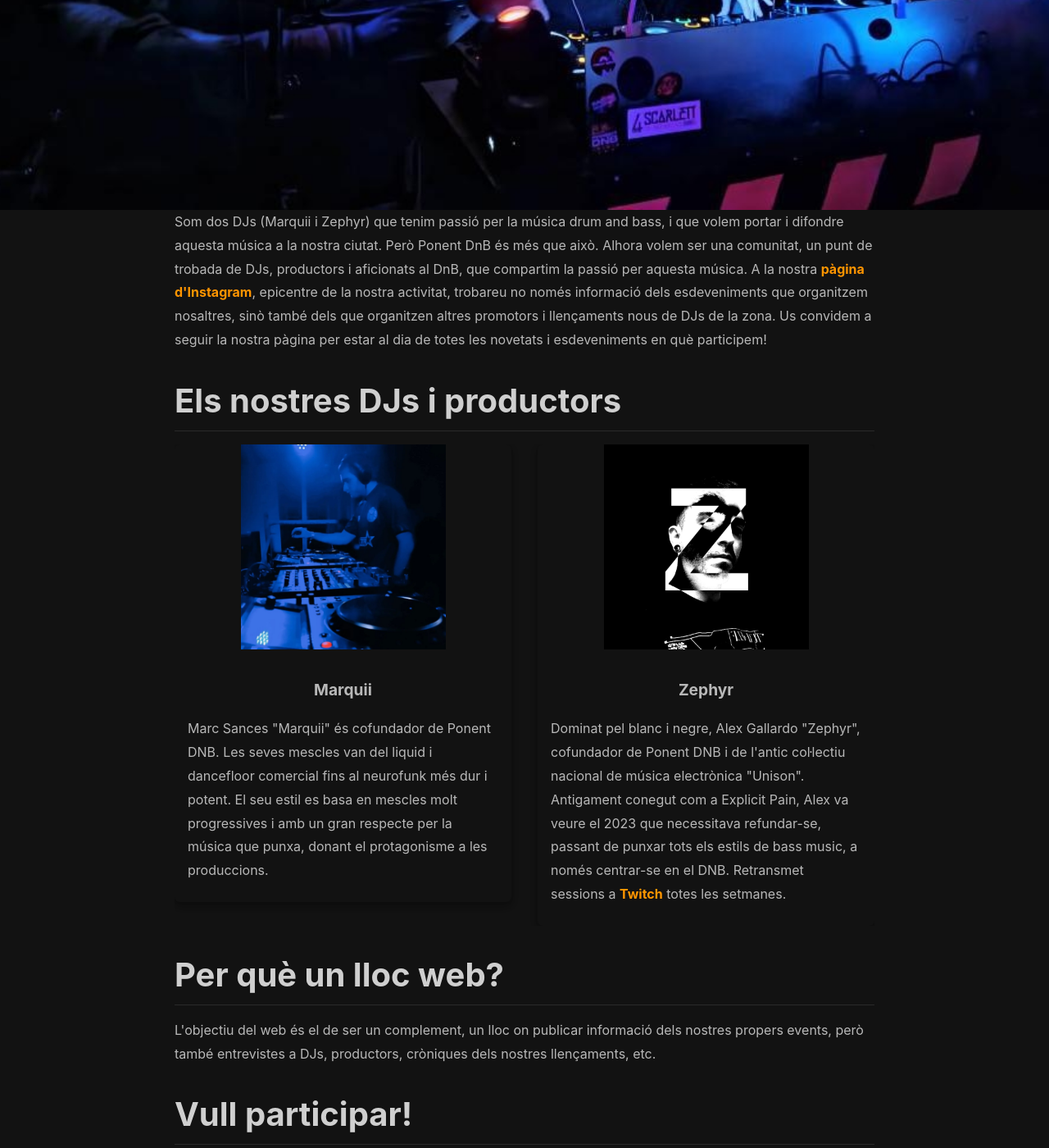
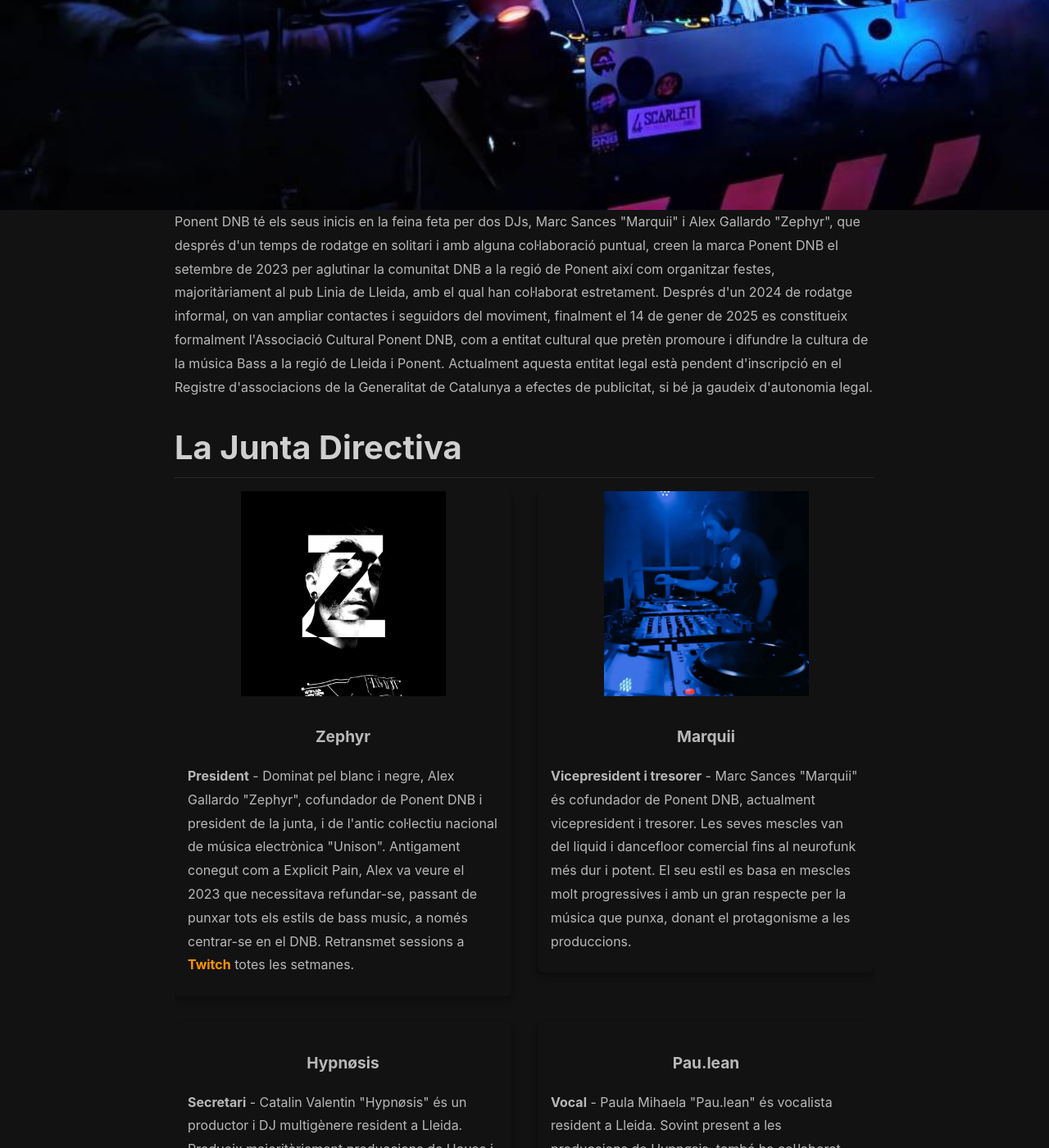
Before and after one commit to ponentdnb/ponentdnb.com, a Jekyll site: the page built from about.html, in a window 1280 px wide and 1400 px high, scrolled down 400 px. Shown: the whole window at 82% size. Built offline with Jekyll 4.4.1, drawn with Linux system fonts in a browser that asks for light colours; nearby versions of some CDN libraries; some of the changed text lies outside the part shown.

Commit message:
Actualitzar sobre nosaltres i esborrar agenda

```diff
--- a/about.html
+++ b/about.html
@@ -31,17 +31,26 @@ article_header:
     src: images/ponentdnb_linia.jpg
 ---
 
-Som dos DJs (Marquii i Zephyr) que tenim passió per la música drum and bass, i que volem portar i difondre aquesta música a la nostra ciutat.
+Ponent DNB té els seus inicis en la feina feta per dos DJs, Marc Sances "Marquii" i Alex Gallardo "Zephyr", que després d'un temps de rodatge en solitari i amb alguna col·laboració puntual, creen la marca Ponent DNB el setembre de 2023 per aglutinar la comunitat DNB a la regió de Ponent així com organitzar festes, majoritàriament al pub Linia de Lleida, amb el qual han col·laborat estretament.
 
-Però Ponent DnB és més que això. Alhora volem ser una comunitat, un punt de trobada de DJs, productors i aficionats al DnB, que compartim la passió per aquesta música.
+Després d'un 2024 de rodatge informal, on van ampliar contactes i seguidors del moviment, finalment el 14 de gener de 2025 es constitueix formalment l'Associació Cultural Ponent DNB, com a entitat cultural que pretèn promoure i difundre la cultura de la música Bass a la regió de Lleida i Ponent. Actualment aquesta entitat legal està pendent d'inscripció en el Registre d'associacions de la Generalitat de Catalunya a efectes de publicitat, si bé ja gaudeix d'autonomia legal.
 
-A la nostra <a href="https://instagram.com/ponent.dnb">pàgina d'Instagram</a>, epicentre de la nostra activitat, trobareu no només informació dels esdeveniments que organitzem nosaltres, sinò també dels que organitzen altres promotors i llençaments nous de DJs de la zona.
-
-Us convidem a seguir la nostra pàgina per estar al dia de totes les novetats i esdeveniments en què participem!
-
-<h1>Els nostres DJs i productors</h1>
+<h1>La Junta Directiva</h1>
 <div class="grid-container">
   <div class="grid grid--p-3">
+    <div class="cell cell--6">
+      <div class="card">
+        <a href="https://instagram.com/z3phyrdnb" class="card__image">
+          <img class="image" style="height: 250px; object-fit: contain" src="images/zephyr.png"/>
+        </a>
+        <div class="card__content">
+          <div class="card__header">
+            <a href="https://instagram.com/z3phyrdnb" style="text-align: center; width: 100%"><h4>Zephyr</h4></a>
+          </div>
+          <p><b>President</b> - Dominat pel blanc i negre, Alex Gallardo "Zephyr", cofundador de Ponent DNB i president de la junta, i de l'antic col·lectiu nacional de música electrònica "Unison". Antigament conegut com a Explicit Pain, Alex va veure el 2023 que necessitava refundar-se, passant de punxar tots els estils de bass music, a només centrar-se en el DNB. Retransmet sessions a <a href="https://twitch.tv/z3phyr_dnb">Twitch</a> totes les setmanes.</p>
+        </div>
+      </div>
+    </div>
     <div class="cell cell--6">
       <div class="card">
         <a href="https://instagram.com/marquii172" class="card__image">
@@ -51,20 +60,27 @@ Us convidem a seguir la nostra pàgina per estar al dia de totes les novetats i
           <div class="card__header">
             <a href="https://instagram.com/marquii172" style="text-align: center; width: 100%"><h4>Marquii</h4></a>
           </div>
-          <p>Marc Sances "Marquii" és cofundador de Ponent DNB. Les seves mescles van del liquid i dancefloor comercial fins al neurofunk més dur i potent. El seu estil es basa en mescles molt progressives i amb un gran respecte per la música que punxa, donant el protagonisme a les produccions.</p>
+          <p><b>Vicepresident i tresorer</b> - Marc Sances "Marquii" és cofundador de Ponent DNB, actualment vicepresident i tresorer. Les seves mescles van del liquid i dancefloor comercial fins al neurofunk més dur i potent. El seu estil es basa en mescles molt progressives i amb un gran respecte per la música que punxa, donant el protagonisme a les produccions.</p>
         </div>
       </div>
     </div>
     <div class="cell cell--6">
       <div class="card">
-        <a href="https://instagram.com/z3phyrdnb" class="card__image">
-          <img class="image" style="height: 250px; object-fit: contain" src="images/zephyr.png"/>
-        </a>
         <div class="card__content">
           <div class="card__header">
-            <a href="https://instagram.com/z3phyrdnb" style="text-align: center; width: 100%"><h4>Zephyr</h4></a>
+            <a href="https://instagram.com/valentinohypnosis.wav" style="text-align: center; width: 100%"><h4>Hypnøsis</h4></a>
           </div>
-          <p>Dominat pel blanc i negre, Alex Gallardo "Zephyr", cofundador de Ponent DNB i de l'antic col·lectiu nacional de música electrònica "Unison". Antigament conegut com a Explicit Pain, Alex va veure el 2023 que necessitava refundar-se, passant de punxar tots els estils de bass music, a només centrar-se en el DNB. Retransmet sessions a <a href="https://twitch.tv/z3phyr_dnb">Twitch</a> totes les setmanes.</p>
+          <p><b>Secretari</b> - Catalin Valentin "Hypnøsis" és un productor i DJ multigènere resident a Lleida. Produeix majoritàriament produccions de House i de Drum & Bass, sobretot de la mà de Pau.lean com a vocalista. Elegit secretari de la Junta.</p>
+        </div>
+      </div>
+    </div>
+    <div class="cell cell--6">
+      <div class="card">
+        <div class="card__content">
+          <div class="card__header">
+            <a href="https://instagram.com/paulean66.music" style="text-align: center; width: 100%"><h4>Pau.lean</h4></a>
+          </div>
+          <p><b>Vocal</b> - Paula Mihaela "Pau.lean" és vocalista resident a Lleida. Sovint present a les produccions de Hypnøsis, també ha col·laborat amb altres productors locals en una varietat de gèneres, com el Drum & Bass, el House i el Trance. Exerceix de vocal de la Junta Directiva de l'associació.</p>
         </div>
       </div>
     </div>
@@ -74,8 +90,8 @@ Us convidem a seguir la nostra pàgina per estar al dia de totes les novetats i
 
 <h1>Per què un lloc web?</h1>
 
-L'objectiu del web és el de ser un complement, un lloc on publicar informació dels nostres propers events, però també entrevistes a DJs, productors, cròniques dels nostres llençaments, etc.
+L'objectiu del web és el de ser un complement, un lloc on publicar informació dels nostres propers events, però també entrevistes a DJs, productors, cròniques dels nostres llençaments, etc. Aquest lloc web també es convertirà aviat en punt d'informació per als nostres socis.
 
 <h1>Vull participar!</h1>
 
-Estarem encantats d'escoltar les vostres idees! Aneu a la <a href="contact.html">pàgina de contacte</a> per a fer-nos arribar les vostres propostes.
+Estarem encantats d'escoltar les vostres idees! Aneu a la <a href="contact.html">pàgina de contacte</a> per a fer-nos arribar les vostres propostes. Molt aviat també us oferir la possibilitat d'esdevenir socis de la nostra associació i fer propostes i participar als nostres òrgans de govern.
```
Also changed, not shown: _agenda/ponent201224.md (deleted, +0 -21 lines).
